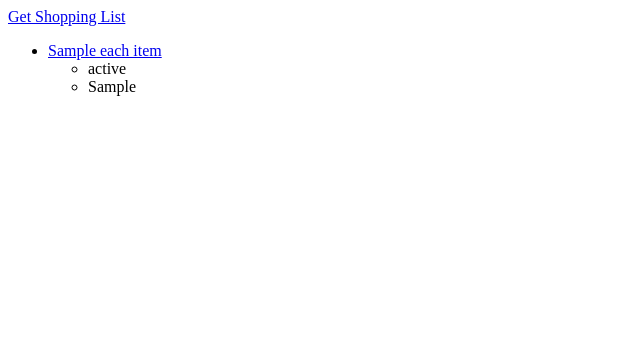
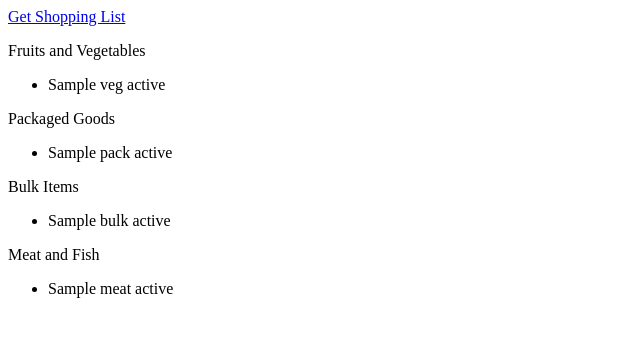
Before and after one commit to reptation/listmaker, a Python web app: template grocery_list/templates/grocery_list/index.html in a window 1280 px wide. Shown: the top 337 px of the page, without its empty margins (0-640 px from the left). Run offline with Jinja, Linux system fonts and the light colour scheme; the template is opened without the code that fills it: most values are stand-ins (such as "Sample title", 1, 10 or a date in 2020).

Commit message:
Order lists by item type. Add several dictionaries to context renderer

```diff
--- a/grocery_list/templates/grocery_list/index.html
+++ b/grocery_list/templates/grocery_list/index.html
@@ -2,17 +2,34 @@
 <p><a href="/grocery_list/need">Get Shopping List</a>
 
 {% if item_list %}
+    <p>Fruits and Vegetables</p>
+        {% for veg in produce_items %}
     <ul>
-    {% for each_item in item_list %}
-        <li><a href="/grocery_list/{{ each_item.id }}/">{{ each_item.name }}</a>
-            <ul>
-                <li>{{ each_item.status }}</li>
-                <li>{{ each_item.item_type }}</li>
-            </ul>
-        </li>
-    {% endfor %}
+        <li>{{ veg }} {{ veg.status }}</li>
     </ul>
+        {% endfor %}
 
-{% else %}
+    <p>Packaged Goods</p>
+        {% for pack in p_goods %}
+    <ul>
+        <li>{{ pack }} {{ pack.status }}</li>
+    </ul>
+        {% endfor %}
+
+    <p>Bulk Items</p>
+        {% for b in bulk %}
+    <ul>
+        <li>{{ b }} {{ b.status }}</li>
+    </ul>
+        {% endfor %}
+
+    <p>Meat and Fish</p>
+        {% for m in meat_items %}
+    <ul>
+        <li>{{ m }} {{ m.status }}</li>
+    </ul>
+        {% endfor %}
+
+ {% else %}
     <p> The list is not available.</p>
 {% endif %}
```
Also changed, not shown: grocery_list/views.py (+11 -0 lines).
